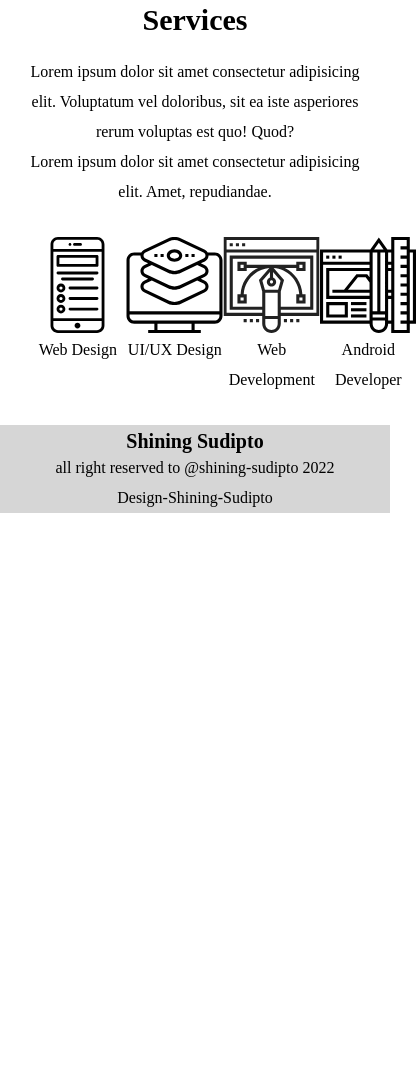
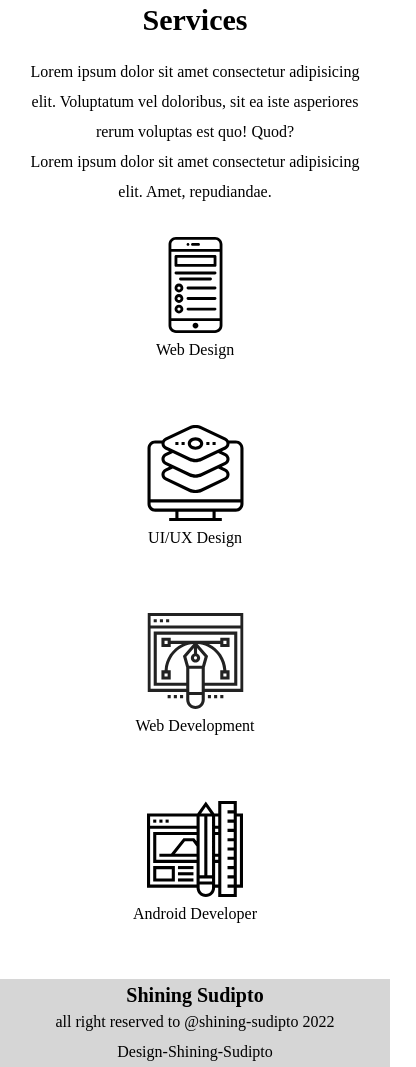
Before and after one commit to shiningsudipto/M-Q-Practice-1, a plain HTML site: page index.html in a window 390 px wide. Shown: the part 926-1993 px from the top of the page, 416 px wide, since content can reach past the window. Before the commit the page ends 1439 px from the top, so only its background shows below. Drawn offline with Linux system fonts and the light colour scheme.

Commit message:
first commit

```diff
--- a/css/media-quries.css
+++ b/css/media-quries.css
@@ -1,4 +1,7 @@
 @media  screen and (max-width:390px) {
+header{
+    width: 100%;
+}
 nav{
     flex-direction: column;
 }
@@ -14,4 +17,13 @@ text-align: center;
     width: 90%;
     margin: 0 auto;
 }
+
+
+.services-img{
+    flex-direction: column;
+    text-align: center;
 }
+footer{
+    text-align: center;
+}
+}
--- a/css/style.css
+++ b/css/style.css
@@ -96,4 +96,5 @@ footer{
     background-color: rgb(214, 214, 214);
     text-align: center;
     padding-top: .5rem;
+    margin-top: 2rem;
 }
```
